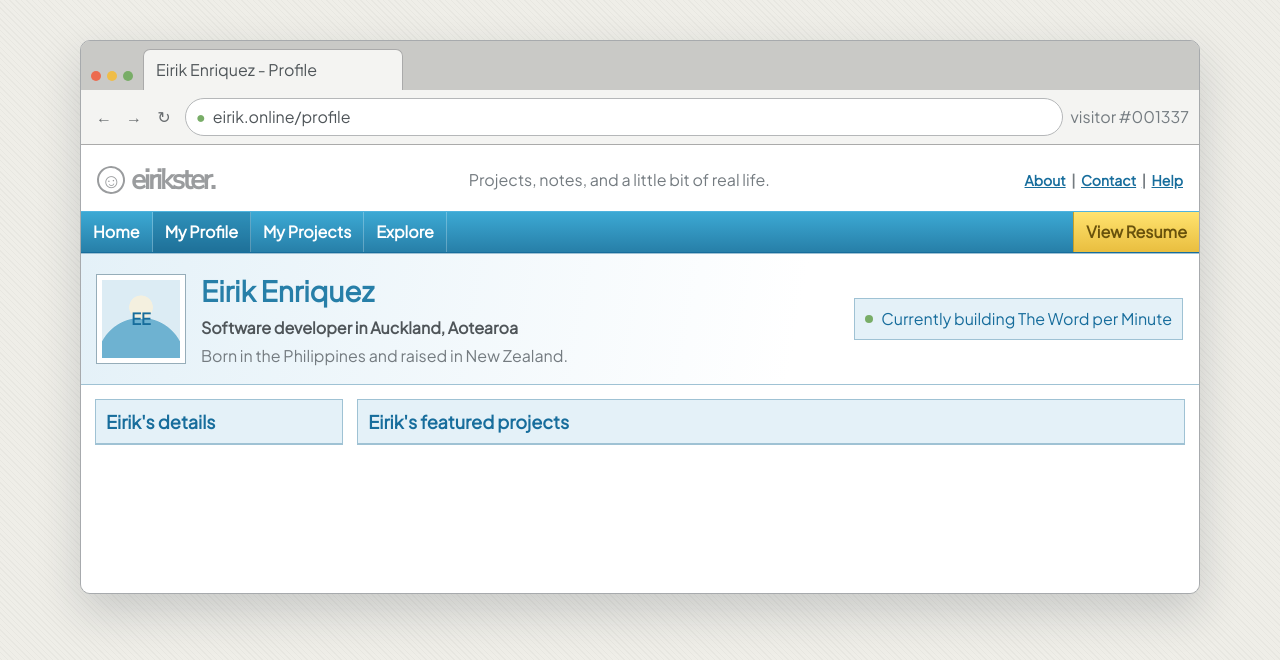
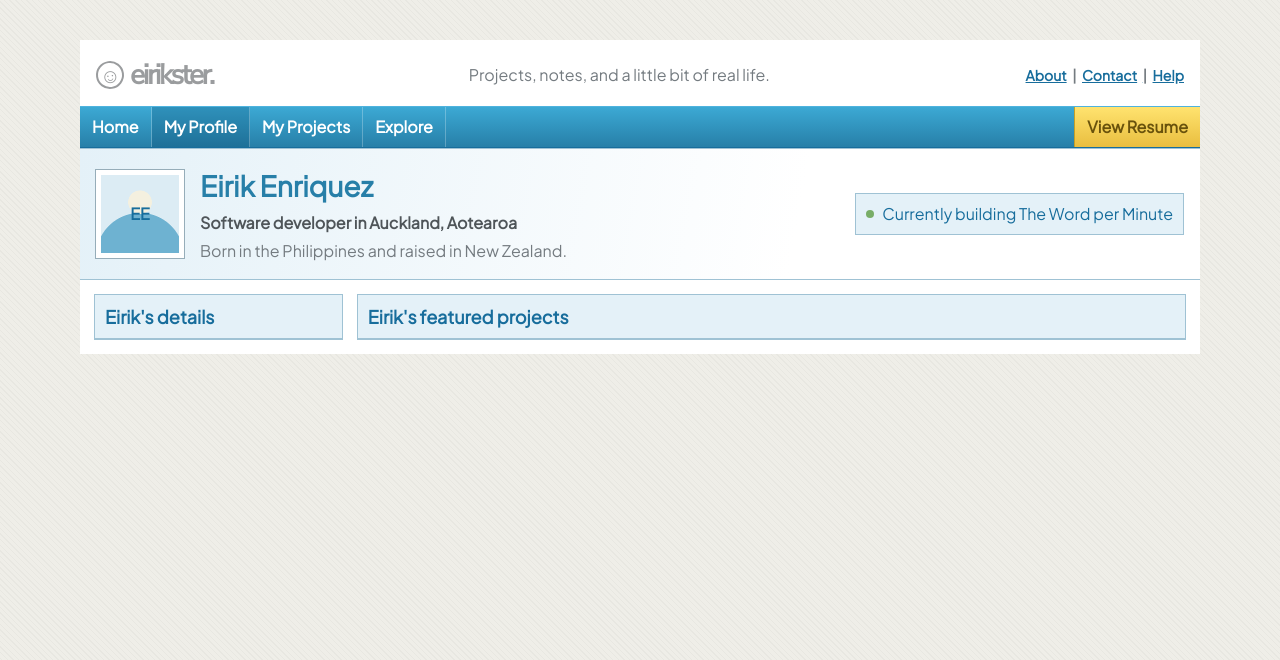
Before and after one commit to eirikenriquez/eirikenriquez.github.io, a React (Vite) app: page / in a window 1280 px wide. Both pictures are taken after a click on the button "View Eirik's profile". Shown: the top 660 px of the page. Built offline with nearby package versions, Linux system fonts and the light colour scheme.

Commit message:
remove browser shell

```diff
--- a/src/App.css
+++ b/src/App.css
@@ -1,4 +1,9 @@
-.app--entering .browser-shell {
+.portfolio-page {
+  width: min(100%, 70rem);
+  margin: 0 auto;
+}
+
+.app--entering .portfolio-page {
   animation: portfolio-enter 400ms cubic-bezier(0.22, 1, 0.36, 1) both;
 }
 
@@ -15,7 +20,7 @@
 }
 
 @media (prefers-reduced-motion: reduce) {
-  .app--entering .browser-shell {
+  .app--entering .portfolio-page {
     animation: none;
   }
 }
--- a/src/App.tsx
+++ b/src/App.tsx
@@ -1,5 +1,4 @@
 import { useEffect, useState } from 'react';
-import BrowserShell from './components/BrowserShell';
 import FriendsterPanel from './components/FriendsterPanel';
 import FriendsterHeader from './components/FriendsterHeader';
 import ProfileIntro from './components/ProfileIntro';
@@ -45,7 +44,7 @@ function App() {
 
   return (
     <main id="top" className="app app--entering">
-      <BrowserShell>
+      <div className="portfolio-page">
         <FriendsterHeader />
         <ProfileIntro />
         <ProfileLayout
@@ -53,7 +52,7 @@ function App() {
         >
           <FriendsterPanel id="projects" title="Eirik's featured projects" />
         </ProfileLayout>
-      </BrowserShell>
+      </div>
     </main>
   );
 }
--- a/src/components/BrowserShell.css
+++ /dev/null
@@ -1,125 +0,0 @@
-.browser-shell {
-  width: min(100%, 70rem);
-  margin: 0 auto;
-  overflow: hidden;
-  border: 1px solid #a7aaad;
-  border-radius: 0.625rem;
-  background: #dededb;
-  box-shadow: 0 1.125rem 2.75rem rgb(25 40 55 / 18%);
-}
-
-.browser-shell__tab-bar {
-  display: flex;
-  align-items: end;
-  gap: 0.625rem;
-  padding: 0.5rem 0.625rem 0;
-  background: #c9c9c6;
-}
-
-.browser-shell__window-controls {
-  display: flex;
-  gap: 0.375rem;
-  padding-bottom: 0.5625rem;
-}
-
-.browser-shell__window-controls span {
-  width: 0.625rem;
-  height: 0.625rem;
-  border-radius: 50%;
-}
-
-.browser-shell__window-controls span:nth-child(1) {
-  background: #ec6b4f;
-}
-
-.browser-shell__window-controls span:nth-child(2) {
-  background: #efbd48;
-}
-
-.browser-shell__window-controls span:nth-child(3) {
-  background: #78ad67;
-}
-
-.browser-shell__tab {
-  width: min(16.25rem, 55%);
-  padding: 0.5rem 0.75rem;
-  overflow: hidden;
-  border: 1px solid #aaaaaa;
-  border-bottom: 0;
-  border-radius: 0.4375rem 0.4375rem 0 0;
-  background: #f4f4f2;
-  color: var(--color-text);
-  text-overflow: ellipsis;
-  white-space: nowrap;
-}
-
-.browser-shell__toolbar {
-  display: grid;
-  grid-template-columns: auto minmax(0, 1fr) auto;
-  gap: 0.5rem;
-  align-items: center;
-  padding: 0.5rem 0.625rem;
-  border-bottom: 1px solid #aaaaaa;
-  background: #f4f4f2;
-}
-
-.browser-shell__navigation {
-  display: flex;
-  gap: 0.25rem;
-  color: #696d70;
-}
-
-.browser-shell__navigation span {
-  display: grid;
-  width: 1.625rem;
-  height: 1.625rem;
-  place-items: center;
-}
-
-.browser-shell__address {
-  display: flex;
-  gap: 0.4375rem;
-  align-items: center;
-  min-width: 0;
-  padding: 0.375rem 0.625rem;
-  border: 1px solid #b5b7b9;
-  border-radius: 999px;
-  background: var(--color-surface);
-}
-
-.browser-shell__address span:first-child {
-  color: #78ad67;
-}
-
-.browser-shell__address span:last-child {
-  overflow: hidden;
-  text-overflow: ellipsis;
-  white-space: nowrap;
-}
-
-.browser-shell__visitor {
-  color: var(--color-text-muted);
-  white-space: nowrap;
-}
-
-.browser-shell__viewport {
-  min-height: 28rem;
-  background: var(--color-surface);
-}
-
-@media (max-width: 36rem) {
-  .browser-shell__visitor,
-  .browser-shell__navigation span:nth-child(2) {
-    display: none;
-  }
-
-  .browser-shell__toolbar {
-    grid-template-columns: auto minmax(0, 1fr);
-  }
-
-  .browser-shell__tab {
-    width: auto;
-    min-width: 0;
-    flex: 1;
-  }
-}
--- a/src/components/BrowserShell.tsx
+++ /dev/null
@@ -1,41 +0,0 @@
-import type { ReactNode } from "react";
-import "./BrowserShell.css";
-
-type BrowserShellProps = {
-  children?: ReactNode;
-};
-
-function BrowserShell({ children }: BrowserShellProps) {
-  return (
-    <section className="browser-shell" aria-label="Portfolio browser window">
-      <div className="browser-shell__tab-bar">
-        <div className="browser-shell__window-controls" aria-hidden="true">
-          <span />
-          <span />
-          <span />
-        </div>
-
-        <div className="browser-shell__tab">Eirik Enriquez - Profile</div>
-      </div>
-
-      <div className="browser-shell__toolbar">
-        <div className="browser-shell__navigation" aria-hidden="true">
-          <span>&larr;</span>
-          <span>&rarr;</span>
-          <span>&#8635;</span>
-        </div>
-
-        <div className="browser-shell__address" aria-label="Current address">
-          <span aria-hidden="true">&#9679;</span>
-          <span>eirik.online/profile</span>
-        </div>
-
-        <span className="browser-shell__visitor">visitor #001337</span>
-      </div>
-
-      <div className="browser-shell__viewport">{children}</div>
-    </section>
-  );
-}
-
-export default BrowserShell;
```
